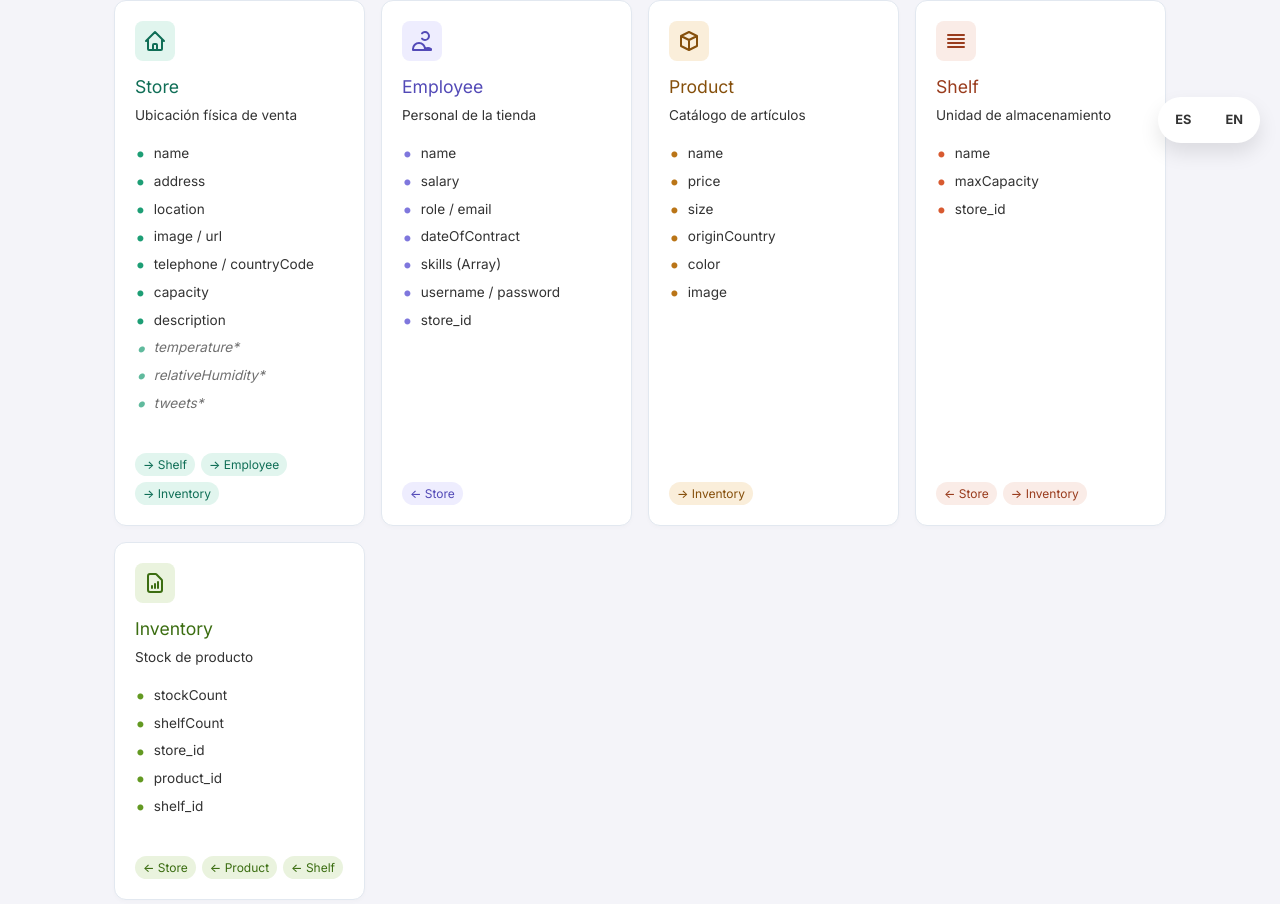
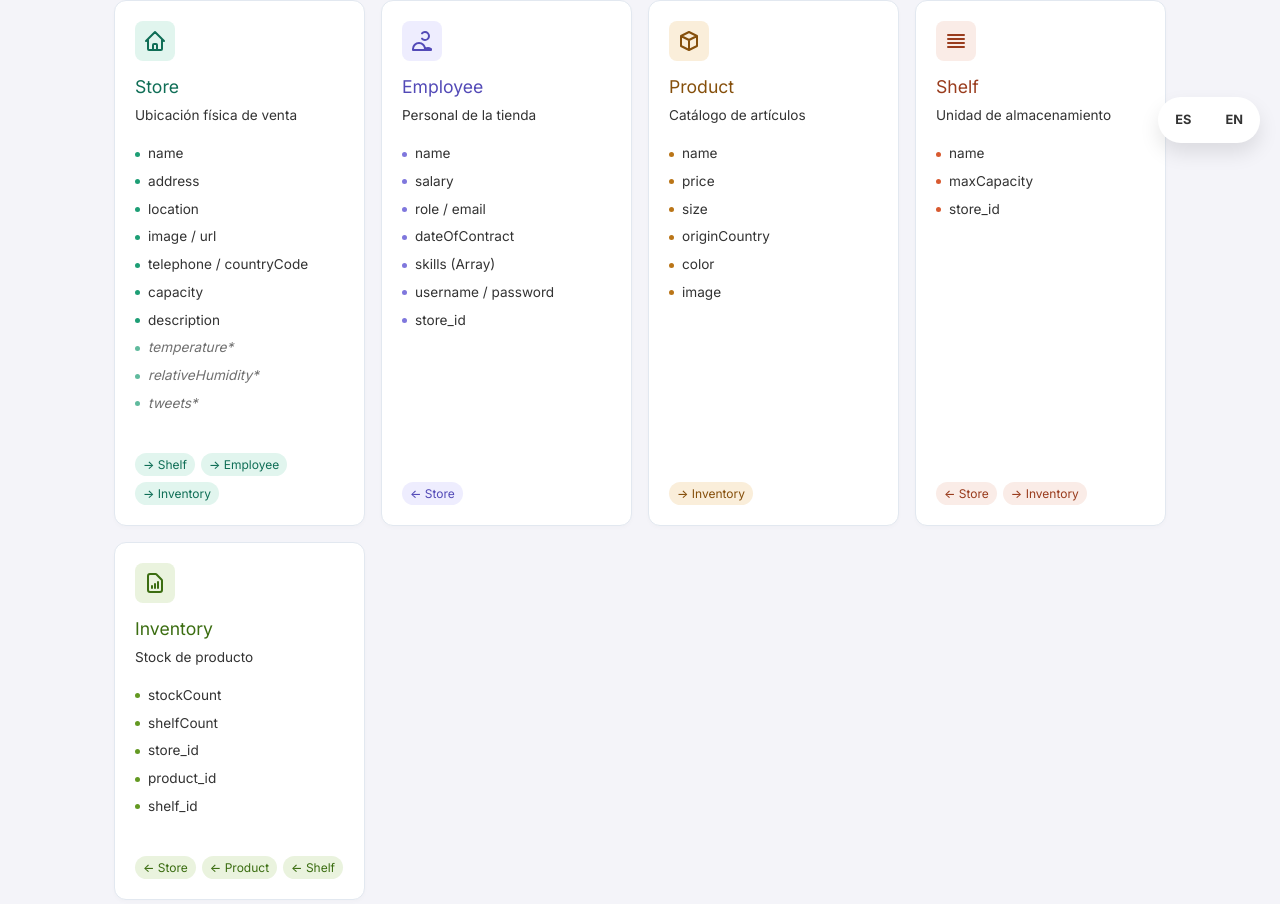
Before and after one commit to Enrichpg/P2-XDEI, a Flask app: page / in a window 1280 px wide. Shown: the part 637-1541 px from the top of the page. Run offline with Flask 3, Linux system fonts and the light colour scheme; data comes from the database, SQL or seed files in the repository; some libraries are stand-ins or nearby versions.

Commit message:
fix: final adjustments maps, context provider, db, and css themes

```diff
--- a/orion.py
+++ b/orion.py
@@ -321,7 +321,7 @@ def register_context_providers(store_ids):
         weather_desc = f"Weather Conditions {sid}"
         if weather_desc not in existing_descs:
             try:
-                _post("/registrations", {
+                res = _post("/registrations", {
                     "description": weather_desc,
                     "dataProvided": {
                         "entities": [{"id": sid, "type": "Store"}],
@@ -333,6 +333,7 @@ def register_context_providers(store_ids):
                     },
                     "status": "active"
                 })
+                print(f"[orion] Registered provider '{weather_desc}': HTTP {res.status_code}")
             except Exception as e:
                 print(f"[orion] Warning: could not register weather provider for {sid}: {e}")
 
@@ -340,7 +341,7 @@ def register_context_providers(store_ids):
         tweets_desc = f"Tweeting Cat Facts {sid}"
         if tweets_desc not in existing_descs:
             try:
-                _post("/registrations", {
+                res = _post("/registrations", {
                     "description": tweets_desc,
                     "dataProvided": {
                         "entities": [{"id": sid, "type": "Store"}],
@@ -352,6 +353,7 @@ def register_context_providers(store_ids):
                     },
                     "status": "active"
                 })
+                print(f"[orion] Registered provider '{tweets_desc}': HTTP {res.status_code}")
             except Exception as e:
                 print(f"[orion] Warning: could not register tweets provider for {sid}: {e}")
 
--- a/static/css/style.css
+++ b/static/css/style.css
@@ -906,7 +906,7 @@ body.dark-mode .checkbox-group {
 }
 .entity-card {
     background: #ffffff;
-    border: 0.5px solid #e2e8f0;
+    border: 0.5px solid var(--color-border-tertiary, #e2e8f0);
     border-radius: 12px;
     padding: 1.25rem;
     box-shadow: 0 2px 4px rgba(0,0,0,0.02);
@@ -949,10 +949,12 @@ body.dark-mode .checkbox-group {
     align-items: center;
 }
 .attr-list li::before {
-    content: "•";
+    content: "";
+    display: inline-block;
+    width: 5px;
+    height: 5px;
+    border-radius: 50%;
     margin-right: 8px;
-    font-size: 1.2rem;
-    line-height: 0.8;
 }
 .attr-list li.ctx-attr {
     opacity: 0.7;
@@ -986,7 +988,7 @@ body.dark-mode .checkbox-group {
 .store-theme .icon-wrapper { background: #E1F5EE; }
 .store-theme .stroke-icon { stroke: #0F6E56; }
 .store-theme h4 { color: #0F6E56; }
-.store-theme .attr-list li::before { color: #1D9E75; }
+.store-theme .attr-list li::before { background-color: #1D9E75; }
 .store-theme .rel-badge { background: #E1F5EE; color: #0F6E56; }
 .dark-mode .store-theme .rel-badge { background: #0F6E56; color: #E1F5EE; }
 
@@ -994,7 +996,7 @@ body.dark-mode .checkbox-group {
 .emp-theme .icon-wrapper { background: #EEEDFE; }
 .emp-theme .stroke-icon { stroke: #534AB7; }
 .emp-theme h4 { color: #534AB7; }
-.emp-theme .attr-list li::before { color: #7F77DD; }
+.emp-theme .attr-list li::before { background-color: #7F77DD; }
 .emp-theme .rel-badge { background: #EEEDFE; color: #534AB7; }
 .dark-mode .emp-theme .rel-badge { background: #534AB7; color: #EEEDFE; }
 
@@ -1002,7 +1004,7 @@ body.dark-mode .checkbox-group {
 .prod-theme .icon-wrapper { background: #FAEEDA; }
 .prod-theme .stroke-icon { stroke: #854F0B; }
 .prod-theme h4 { color: #854F0B; }
-.prod-theme .attr-list li::before { color: #BA7517; }
+.prod-theme .attr-list li::before { background-color: #BA7517; }
 .prod-theme .rel-badge { background: #FAEEDA; color: #854F0B; }
 .dark-mode .prod-theme .rel-badge { background: #854F0B; color: #FAEEDA; }
 
@@ -1010,7 +1012,7 @@ body.dark-mode .checkbox-group {
 .shelf-theme .icon-wrapper { background: #FAECE7; }
 .shelf-theme .stroke-icon { stroke: #993C1D; }
 .shelf-theme h4 { color: #993C1D; }
-.shelf-theme .attr-list li::before { color: #D85A30; }
+.shelf-theme .attr-list li::before { background-color: #D85A30; }
 .shelf-theme .rel-badge { background: #FAECE7; color: #993C1D; }
 .dark-mode .shelf-theme .rel-badge { background: #993C1D; color: #FAECE7; }
 
@@ -1018,7 +1020,7 @@ body.dark-mode .checkbox-group {
 .inv-theme .icon-wrapper { background: #EAF3DE; }
 .inv-theme .stroke-icon { stroke: #3B6D11; }
 .inv-theme h4 { color: #3B6D11; }
-.inv-theme .attr-list li::before { color: #639922; }
+.inv-theme .attr-list li::before { background-color: #639922; }
 .inv-theme .rel-badge { background: #EAF3DE; color: #3B6D11; }
 .dark-mode .inv-theme .rel-badge { background: #3B6D11; color: #EAF3DE; }
 
@@ -1029,3 +1031,6 @@ body.dark-mode .checkbox-group {
 .hover-scale:hover {
     transform: scale(1.1);
 }
+\n#map {\n    height: 500px;\n    width: 100%;\n    border-radius: var(--border-radius, 8px);\n    box-shadow: 0 4px 6px -1px rgba(0, 0, 0, 0.1);\n}
+\n.store-map-card { text-align: center; }\n.store-map-card img { width: 100%; border-radius: 6px; margin-bottom: 8px; max-height: 120px; object-fit: cover; }\n.store-map-card strong { display: block; font-size: 1.1em; margin-bottom: 4px; }\n
+\n.store-theme { border: 0.5px solid #5DCAA5; }\n.emp-theme { border: 0.5px solid #AFA9EC; }\n.prod-theme { border: 0.5px solid #EF9F27; }\n.shelf-theme { border: 0.5px solid #F0997B; }\n.inv-theme { border: 0.5px solid #97C459; }\n
--- a/templates/stores_map.html
+++ b/templates/stores_map.html
@@ -11,13 +11,13 @@
     <h1 class="page-title"><i class="fa-solid fa-map-location-dot"></i> {{ _('Stores Map') }}</h1>
 </div>
 
-<div id="stores-map-full" style="height:600px"></div>
+<div id="map"></div>
 {% endblock %}
 
 {% block scripts %}
 <script>
     document.addEventListener('DOMContentLoaded', function() {
-        var map = L.map('stores-map-full').setView([52.52, 13.40], 12);
+        var map = L.map('map').setView([52.52, 13.40], 12);
 
         var lightTiles = L.tileLayer('https://{s}.tile.openstreetmap.org/{z}/{x}/{y}.png', {
             attribution: '© OpenStreetMap contributors'
```
Also changed, not shown: PRD.md (+1 -0 lines).
